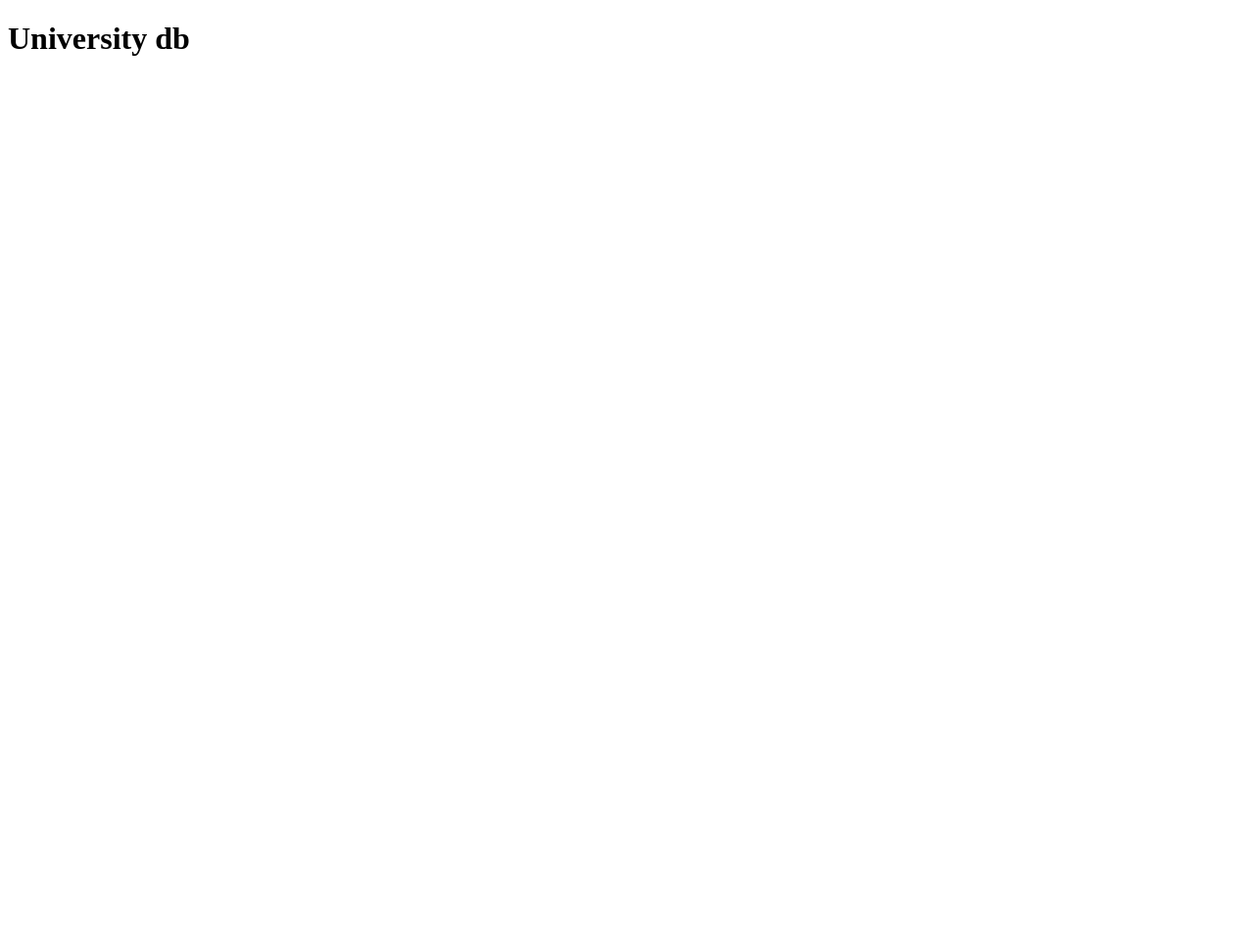
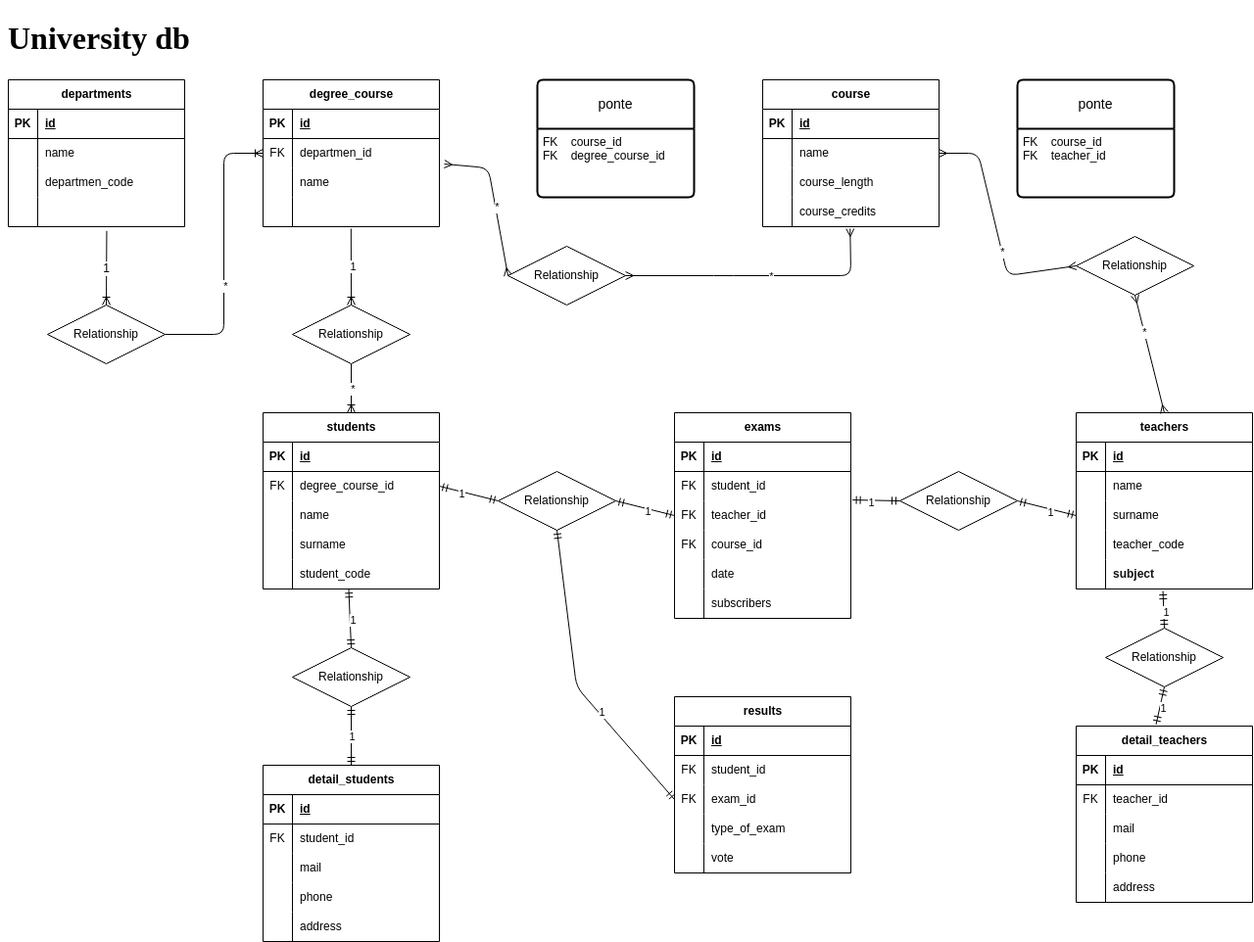
Before and after one commit to angelo-lepore/db-university, a plain HTML site: page index.html in a window 1280 px wide. Shown: the whole page at 98% size. Before the commit the page ends 800 px from the top, so only its background shows below. Drawn offline with Linux system fonts and the light colour scheme.

Commit message:
Added database diagram and updated HTML structure to display it

```diff
--- a/index.html
+++ b/index.html
@@ -7,6 +7,6 @@
 </head>
 <body>
     <h1>University db</h1>
-    <img src="" alt="">
+    <img src="/university.svg">
 </body>
 </html>
```
Also changed, not shown: university.svg (added), 2 other files.
